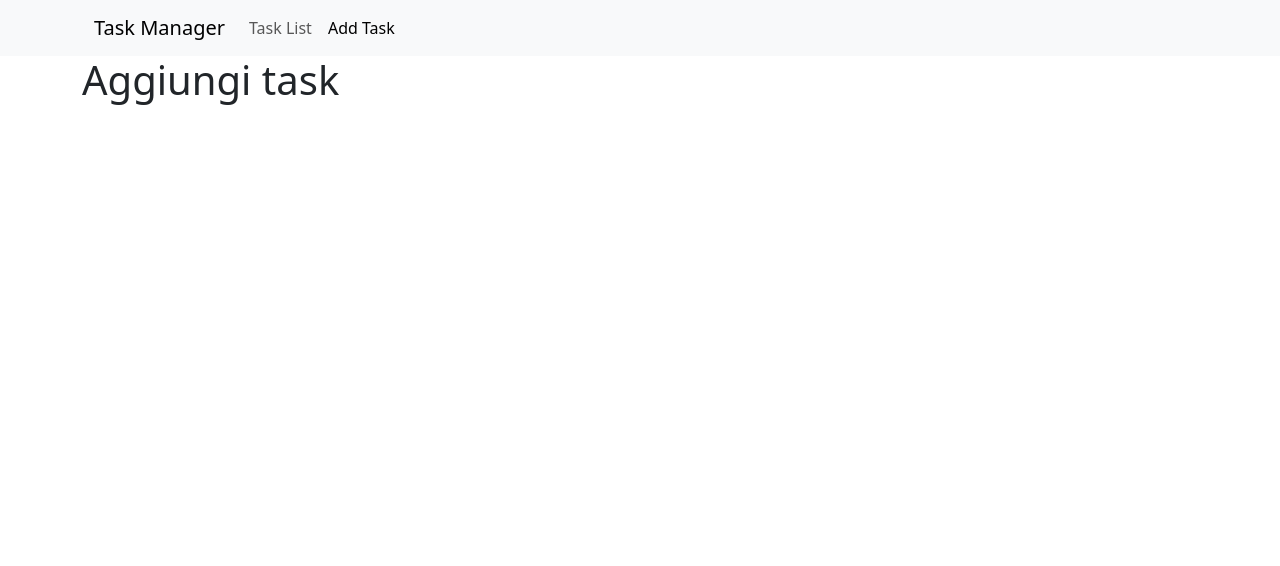
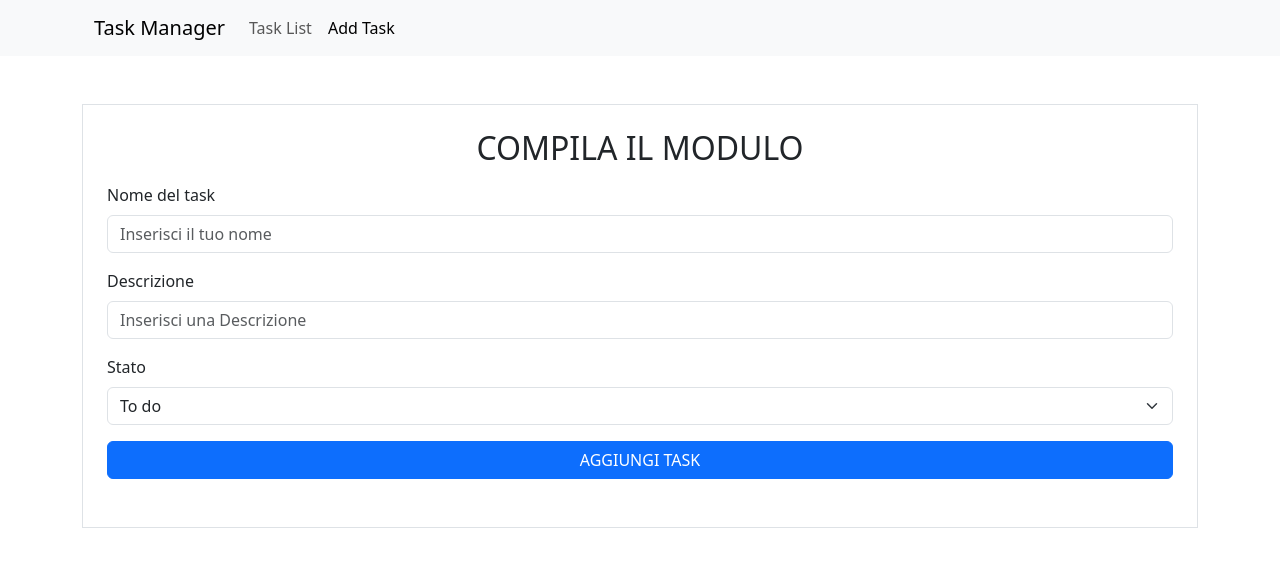
Before and after one commit to karlo-kasi/ex-react-task-manager, a React (Vite) app in the folder react-task-manager-front-end/: page /add-task in a window 1280 px wide. Shown: the top 566 px of the page. Built offline with nearby package versions, Linux system fonts and the light colour scheme; no server answers.

Commit message:
Milestone 5 - Creazione del Form per Aggiungere un Task

```diff
--- a/react-task-manager-front-end/src/pages/AddTask.jsx
+++ b/react-task-manager-front-end/src/pages/AddTask.jsx
@@ -1,5 +1,100 @@
+import { useMemo, useRef, useState } from "react"
+
+const symbols = `!@#$%^&*()-_=+[]{}|;:'\\",.<>?/~`
+
 export default function AddTask() {
+
+    const [isOpenAlert, setisOpenAlert] = useState(false)
+
+    const [title, setTitle] = useState("")
+    const description = useRef()
+    const select = useRef()
+
+    const isTitleValid = useMemo(() => {
+        const charValid = title.split("").some((char) => symbols.includes(char.toLowerCase()))
+        return !charValid
+    }, [title])
+
+
+    const handleSubmit = (e) => {
+        e.preventDefault()
+        if (!isTitleValid || !title || !description.current.value || !select.current.value) {
+            return setisOpenAlert(true)
+        } else {
+            console.log({
+                Nome: title,
+                Descrizione: description.current.value,
+                Stato: select.current.value
+            })
+            setisOpenAlert(false)
+        }
+    }
+
     return (
-        <h1>Aggiungi task</h1>
+        <div className="border mt-5 p-4">
+            <h2 className='mb-3 text-center'>COMPILA IL MODULO</h2>
+            <form
+                onSubmit={handleSubmit}
+            >
+                {isOpenAlert && (
+                    <div className="alert alert-danger d-flex align-items-center mt-3" role="alert">
+                        <span className="me-2">⚠️</span>
+                        <div>
+                            Tutti i campi sono obbligatori.
+                        </div>
+                    </div>
+                )}
+                <div className="mb-3">
+                    <label className="form-label">Nome del task</label>
+                    <input
+                        type="text"
+                        value={title}
+                        onChange={e => setTitle(e.target.value)}
+                        className="form-control"
+                        placeholder="Inserisci il tuo nome"
+                    />
+                    {title.trim() && (
+                        <div>
+                            <p className={isTitleValid ? "text-success" : "text-danger"}>
+                                {isTitleValid ? "Username valido" : "Inserisci un Username valido (Non usare Caratteri Speciali)."}
+                            </p>
+                        </div>
+                    )}
+                </div>
+                <div className="mb-3">
+                    <label className="form-label">Descrizione</label>
+                    <input
+                        type="text"
+                        ref={description}
+                        className="form-control"
+                        placeholder="Inserisci una Descrizione"
+                    />
+
+                </div>
+
+                <div className="mb-3">
+                    <label className="form-label">Stato</label>
+                    <select
+                        ref={select}
+                        className="form-select"
+                        aria-label="Default select example"
+                        defaultValue="to-do"
+                    >
+                        <option value="to-do">To do</option>
+                        <option value="doing">Doing</option>
+                        <option value="done">Done</option>
+                    </select>
+                </div>
+
+                <div className='d-grid mb-4'>
+                    <button
+                        className='btn btn-primary'
+                        type="submit"
+                    >
+                        AGGIUNGI TASK
+                    </button>
+                </div>
+            </form>
+        </div>
     )
 }
```
